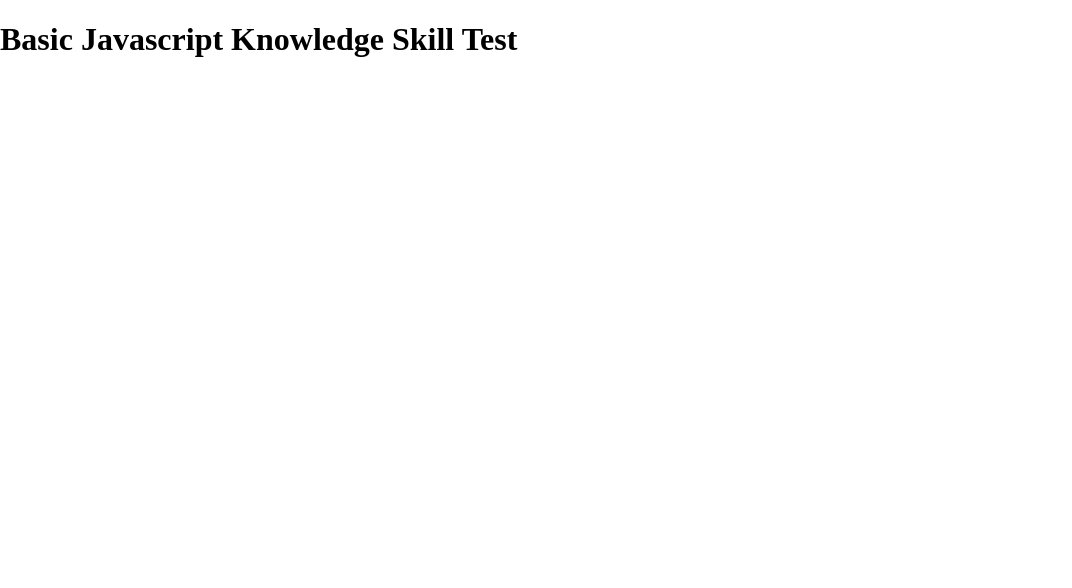
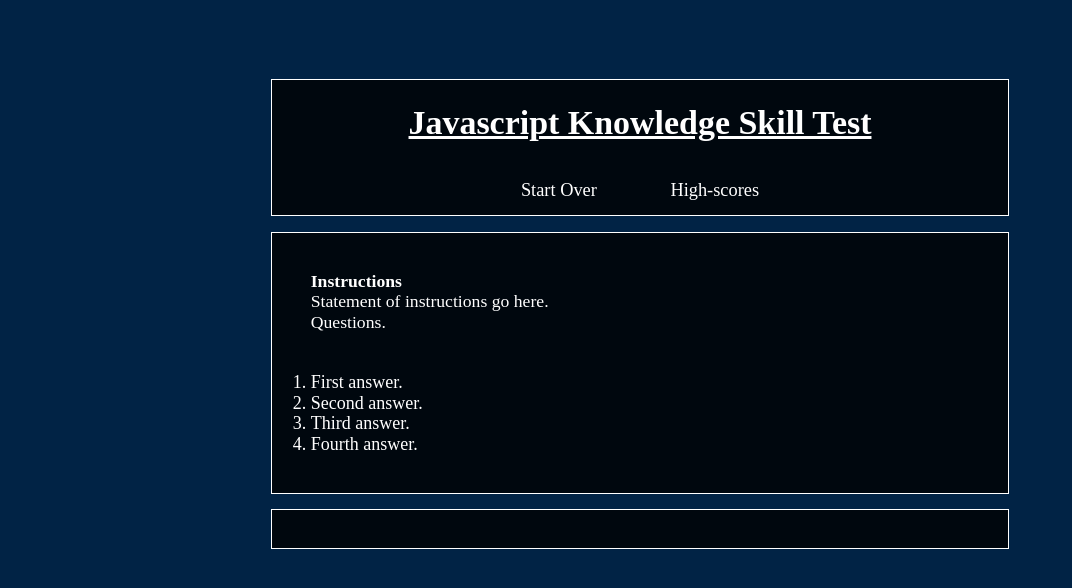
Before and after one commit to RobSprouse/M4-Challenge-Basic-JavaScript-Knowledge-Skill-Test, a plain HTML site: page index.html in a window 1280 px wide. Shown: the whole page, without its empty margins (0-1072 px from the left). Drawn offline with Linux system fonts and the light colour scheme.

Commit message:
progress on setting up webpage layout

```diff
--- a/assets/css/style.css
+++ b/assets/css/style.css
@@ -0,0 +1,114 @@
+/* COMMENT:Root and Initial Elements */
+:root {
+    --Header-footer-font: "'Lucida Sans', 'Lucida Sans Regular', 'Lucida Grande', 'Lucida Sans Unicode', Geneva, Verdana, sans-serif";
+    --Body-font: "'Lucida Sans', 'Lucida Sans Regular', 'Lucida Grande', 'Lucida Sans Unicode', Geneva, Verdana, sans-serif";
+}
+
+@media screen {
+    body {
+        margin: 5% 20%;
+        background-color:#012345
+    }
+}
+
+* {
+    box-sizing: border-box;
+    padding: 0;
+    margin: 0;
+    font-size: 1.02em;
+    color: #fff;
+}
+
+/* COMMENT:Body */
+body {
+    font-family: var(--Body-font);
+    display: flex;
+    flex-direction: column;
+    min-height: 50vh;
+    background-size: 120em;
+
+}
+
+/* COMMENT: Header */
+.header {
+    flex-basis: 100%;
+    font-family: var(--Header-footer-font);
+    background-color: rgba(0, 0, 0, 0.8);
+    color: #fff;
+    display: flex;
+    flex-wrap: wrap;
+    margin: 2%;
+    min-height: 5vh;
+    border: 1px solid white;
+}
+
+.header h1 {
+    flex-basis: 100%;
+    align-self: center;
+    justify-content: center;
+    text-align: center;
+    text-decoration: underline;
+}
+
+/* COMMENT:Header Nav */
+.header nav {
+    flex-basis: 100%;
+    flex-wrap: wrap;
+    padding: 2% 0% 2% 0%;
+}
+
+.header nav ul {
+    list-style-type: none;
+    display: flex;
+    flex-wrap: wrap;
+    justify-content: center;
+}
+.header nav ul a {
+    color: inherit;
+    margin: 2em;
+}
+
+/* COMMENT: Main */
+.main {
+    display: flex;
+    flex-direction: column;
+    flex: 1 1;
+    background-color: rgba(0, 0, 0, 0.8);
+    padding: 5%;
+    margin: 0% 2% 0% 2%;
+    color: #fff;
+    max-width: 100%;
+    border: 1px solid white;
+}
+
+.questions {
+    display: flex;
+}
+
+/* COMMENT: Footer */
+.footer {
+    font-family: var(--Header-footer-font);
+    display: flex;
+    background-color: #13293d;
+    color: #fff;
+    padding: 1%;
+    flex-wrap: wrap;
+    margin: 2%;
+    background: rgba(0, 0, 0, 0.8);
+    min-height: 5vh;
+    border: 1px solid white;
+}
+
+.footer h3 {
+    display: flex;
+    flex-basis: 100%;
+    padding: 2% 0% 0% 2%;
+    font-style: italic;
+}
+
+.footer p {
+    display: flex;
+    flex-wrap: wrap;
+    padding: 2% 5%;
+    justify-content: center;
+}
--- a/index.html
+++ b/index.html
@@ -20,17 +20,67 @@
 <body>
     <!-- COMMENT: Header -->
     <header class="header">
-        <h1 class="title">Basic Javascript Knowledge Skill Test</h1>
-        <!-- TODO: Add menu items. -->
-        <div class="menu">
+        <h1>Javascript Knowledge Skill Test</h1>
+        <!-- TODO: Add title -->
+        <!-- TODO: Add nav bar -->
+        <nav class="navbar">
+            <ul>
+                <li>
+                    <a id="reset">
+                        Start Over
+                    </a>
+                </li>
+                <li>
+                    <a id="highscrores">
+                        High-scores
+                    </a>
+                </li>
+                <li>
+
+                </li>
+            </ul>
+        </nav>
+    </header>
+    <main class="main">
+        <div Class="instructions">
+            <p>
+                <h2>Instructions</h2>
+            </p>
+            <p>
+                Statement of instructions go here.
+            </p>
         </div>
-    </header>
-    <main>
+        <div class="questions">
+            <p>
+                <!-- COMMENT: Questions go here. --> Questions.
+            </p>
+        </div>
+        <div>
+            <br></br>
+            <p class="multiplechoicanswers">
+                <ol>
+                    <li>
+                        First answer.
+                    </li>
+                    <li>
+                        Second answer.
+                    </li>
+                    <li>
+                        Third answer.
+                    </li>
+                    <li>
+                        Fourth answer.
+                    </li>
+                </ol>
+            </p>
+        </div>
         <!-- TODO: plan main layout. -->
     </main>
     <!-- COMMENT: Footer -->
     <footer class="footer">
-        <h3></h3>
+    </footer>
+    <script src="./assets/js/script.js"></script>
+
 </body>
 
 </html>
```
